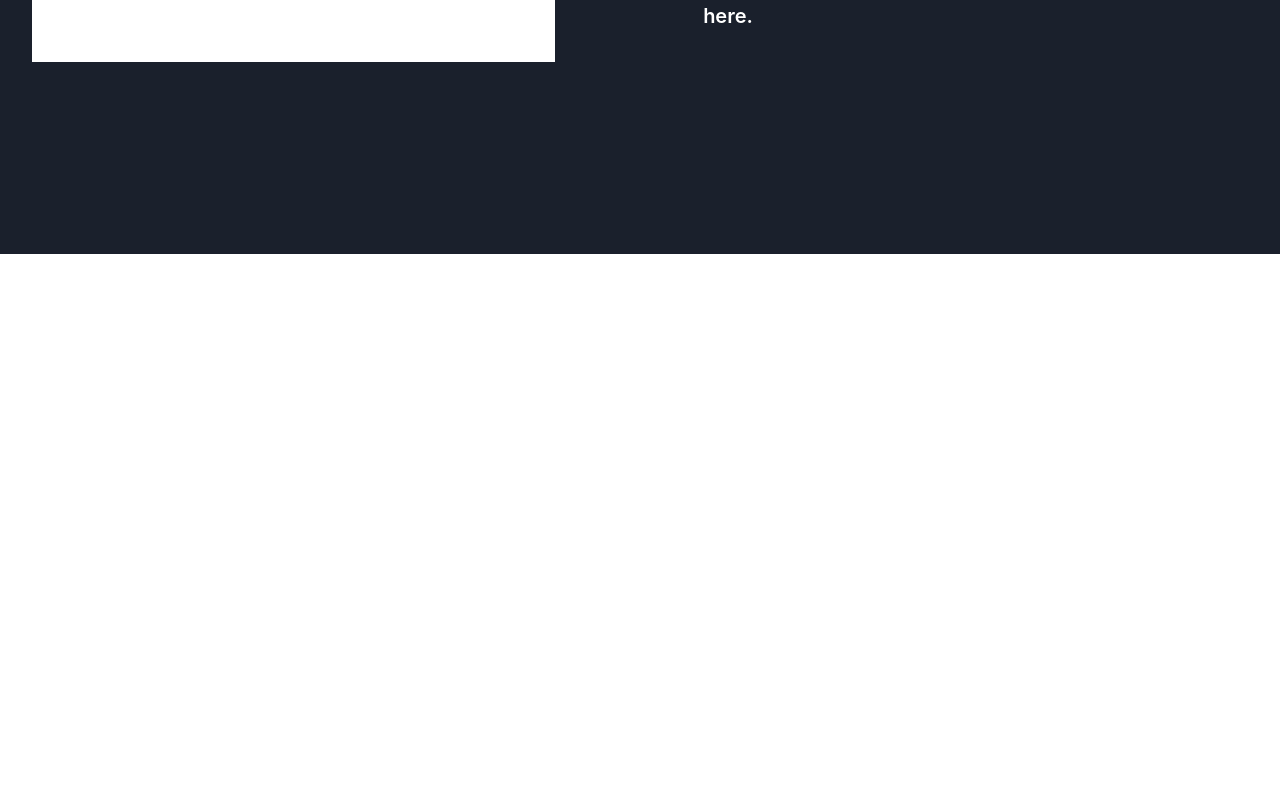
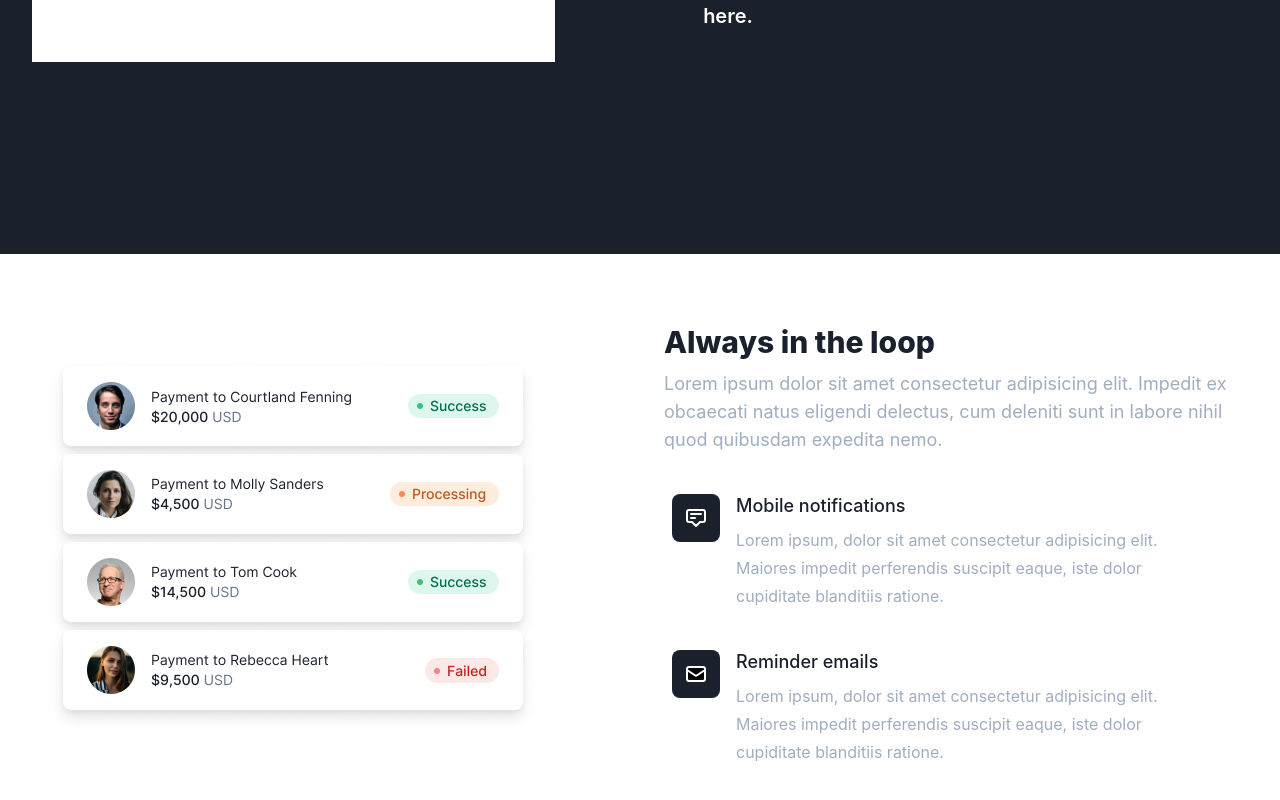
Before and after one commit to pratikjain2712/tailwindPractice, a React (Create React App) app: page / in a window 1280 px wide. Shown: the part 1559-2359 px from the top of the page. Before the commit the page ends 1813 px from the top, so only its background shows below. Built offline with nearby package versions, Linux system fonts and the light colour scheme.

Commit message:
Status section added #time 1.5h

```diff
--- a/src/App.js
+++ b/src/App.js
@@ -4,6 +4,7 @@ import Features from "./components/Features";
 // import logo from "./logo.png";
 import Header from "./components/Header";
 import Hero from "./components/Hero";
+import Status from "./components/Status";
 
 function App() {
   return (
@@ -11,6 +12,7 @@ function App() {
       <Header />
       <Hero />
       <Features />
+      <Status />
     </Fragment>
   );
 }
--- /dev/null
+++ b/src/components/Status.js
@@ -0,0 +1,58 @@
+import React from "react";
+
+export default function Status() {
+  return (
+    <section className="bg-white pb-24 pt-16 mt-2 container mx-auto statusSection relative">
+      <div className="flex justify-between items-center">
+        <div>
+          <img src="features.png" alt="Features" className="ml-12 relative z-10" style={{ minWidth: 490, height: 374 }}></img>
+        </div>
+        <div className="pl-2 max-w-xl mr-12 ">
+          <h3 className="text-3xl mb-3 leading-8 font-sans font-extrabold text-gray-900">Always in the loop</h3>
+          <p className="text-lg leading-7 font-normal text-gray-500 font-sans mb-10">
+            Lorem ipsum dolor sit amet consectetur adipisicing elit. Impedit ex obcaecati natus eligendi delectus, cum deleniti sunt in
+            labore nihil quod quibusdam expedita nemo.
+          </p>
+          <div className="pl-2 max-w-xl mr-12 flex gap-4">
+            <div className="h-12 w-12 bg-gray-900 grid items-center justify-center rounded-lg" style={{ minWidth: 48 }}>
+              <svg xmlns="http://www.w3.org/2000/svg" className="h-6 w-6 text-white" fill="none" viewBox="0 0 24 24" stroke="currentColor">
+                <path
+                  strokeLinecap="round"
+                  strokeLinejoin="round"
+                  strokeWidth={2}
+                  d="M7 8h10M7 12h4m1 8l-4-4H5a2 2 0 01-2-2V6a2 2 0 012-2h14a2 2 0 012 2v8a2 2 0 01-2 2h-3l-4 4z"
+                />
+              </svg>
+            </div>
+            <div>
+              <h4 className="text-lg leading-6 mb-2 font-sans font-medium text-gray-900">Mobile notifications</h4>
+              <p className="text-md leading-7 font-normal text-gray-500 font-sans mb-10">
+                Lorem ipsum, dolor sit amet consectetur adipisicing elit. Maiores impedit perferendis suscipit eaque, iste dolor cupiditate
+                blanditiis ratione.
+              </p>
+            </div>
+          </div>
+          <div className="pl-2 max-w-xl mr-12 flex gap-4">
+            <div className="h-12 w-12 bg-gray-900 grid items-center justify-center rounded-lg" style={{ minWidth: 48 }}>
+              <svg xmlns="http://www.w3.org/2000/svg" className="h-6 w-6 text-white" viewBox="0 0 24 24" stroke="currentColor">
+                <path
+                  strokeLinecap="round"
+                  strokeLinejoin="round"
+                  strokeWidth={2}
+                  d="M3 8l7.89 5.26a2 2 0 002.22 0L21 8M5 19h14a2 2 0 002-2V7a2 2 0 00-2-2H5a2 2 0 00-2 2v10a2 2 0 002 2z"
+                />
+              </svg>
+            </div>
+            <div>
+              <h4 className="text-lg leading-6 mb-2 font-sans font-medium text-gray-900">Reminder emails</h4>
+              <p className="text-md leading-7 font-normal text-gray-500 font-sans">
+                Lorem ipsum, dolor sit amet consectetur adipisicing elit. Maiores impedit perferendis suscipit eaque, iste dolor cupiditate
+                blanditiis ratione.
+              </p>
+            </div>
+          </div>
+        </div>
+      </div>
+    </section>
+  );
+}
--- a/src/tailwind.css
+++ b/src/tailwind.css
@@ -55,8 +55,34 @@
   z-index: -1;
 }
 
+.statusSection:after {
+  content: "";
+  position: absolute;
+  display: block;
+  width: 404px;
+  height: calc(100% - 48px);
+  top: 48px;
+  background: url(/Path2.png) repeat;
+  z-index: 1;
+  left: -18%;
+  background-position: top left;
+}
+
+.featureCol3 {
+  /* min-height: 538px; */
+  /* place-content: space-between; */
+}
+.featureCol3 > :nth-child(1) {
+  grid-column: span 2;
+}
+
+.featureCol3 > :nth-child(2) {
+  place-content: center;
+  /* height: 260px; */
+}
+
 .w24 {
-  width: calc(25% - 12px);
+  width: calc(25% - 16px);
 }
 .w48 {
   width: calc(50% - 24px);
--- a/tailwind.config.js
+++ b/tailwind.config.js
@@ -7,6 +7,8 @@ module.exports = {
   theme: {
     borderRadius: {
       xl: "0.75rem",
+      lg: "0.5rem",
+      md: "0.38rem",
     },
     extend: {
       fontSize: {
```
Also changed, not shown: public/Path2.png (added), public/features.png (added).
